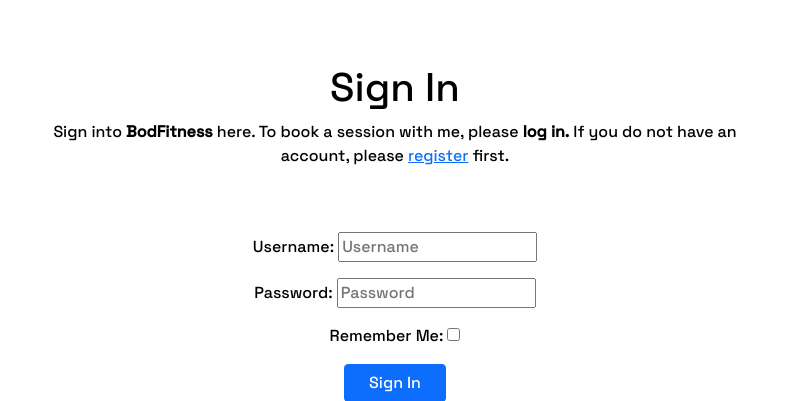
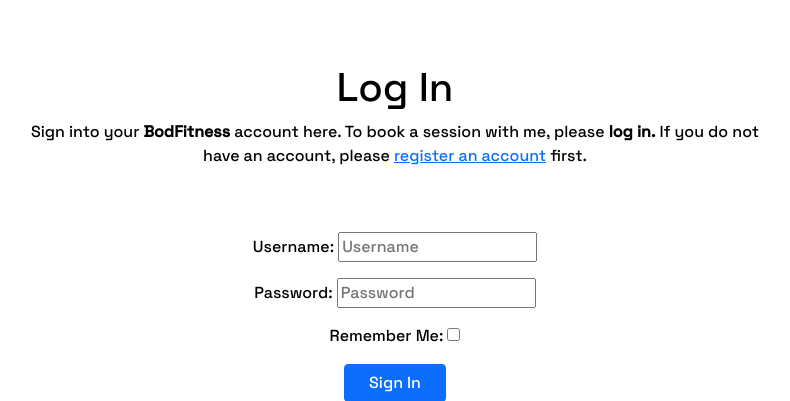
Before and after one commit to bodthegod/bod-fitness, a Django app: page /accounts/login/ in a window 1280 px wide. Shown: the part 72-473 px from the top of the page, without its empty margins (245-1035 px from the left). Run offline with Django 3.2, Linux system fonts and the light colour scheme; some libraries are stand-ins or nearby versions.

Commit message:
tidy up login page

```diff
--- a/templates/account/login.html
+++ b/templates/account/login.html
@@ -10,12 +10,12 @@
 <div class="container">
   <div class="row text-center mt-5">
     <div class="col-md-8 mt-3 offset-md-2">
-      <h1>{% trans "Sign In" %}</h1>
+      <h1>{% trans "Log In" %}</h1>
 
-      <p>{% blocktrans %}Sign into <strong>BodFitness</strong> here.
+      <p>{% blocktrans %}Sign into your <strong>BodFitness</strong> account here.
         To book a session with me, please <strong>log in.</strong> If you
         do not have an account, please
-        <a class="link" href="{{ signup_url }}">register</a>
+        <a class="link" href="{{ signup_url }}">register an account</a>
         first.{% endblocktrans %}</p>
     </div>
   </div>
```
